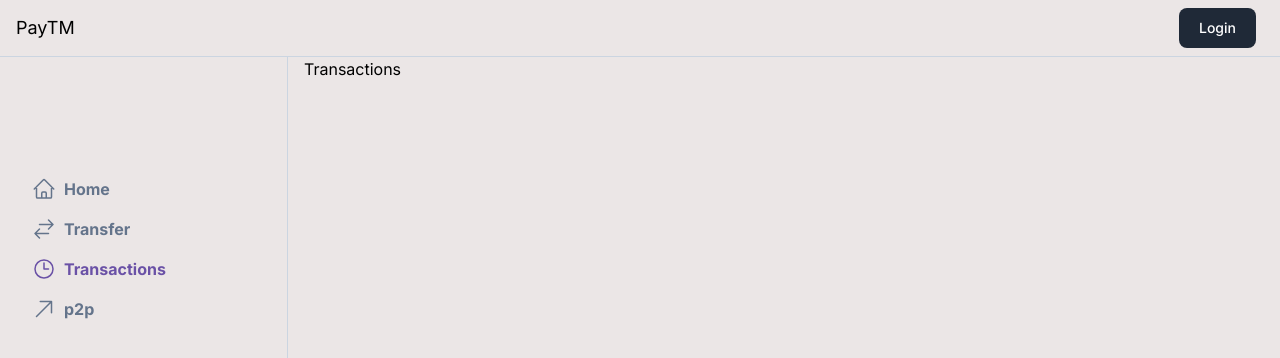
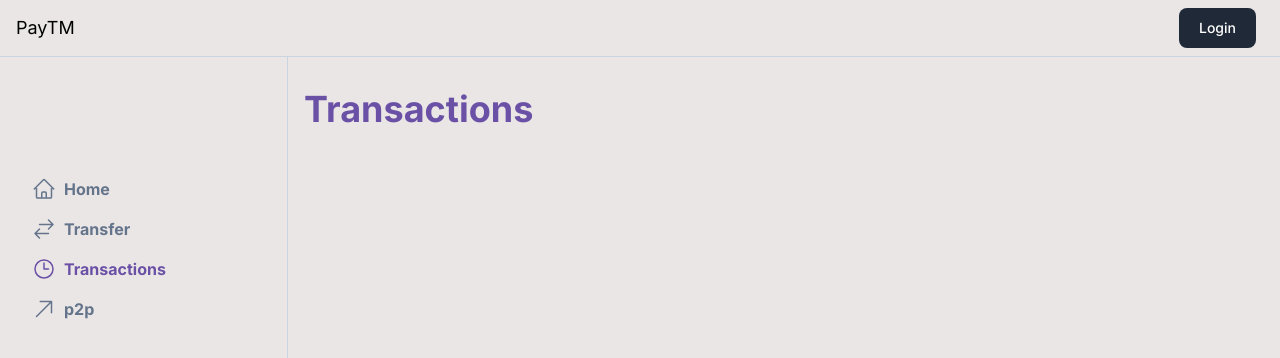
Before and after one commit to sagardxd/paytm-clone, a Next.js app in the folder apps/user-app/: page /transactions in a window 1280 px wide. Shown: the top 358 px of the page. Built offline with nearby package versions, Linux system fonts and the light colour scheme; no server answers.

Commit message:
added dashboard names

```diff
--- a/apps/user-app/app/(dashboard)/dashboard/page.tsx
+++ b/apps/user-app/app/(dashboard)/dashboard/page.tsx
@@ -1,6 +1,6 @@
 
 export default function() {
     return <div>
-        Dashboard
+      <div className="text-4xl text-[#6a51a6] pt-8  font-bold">Dashboard</div>
     </div>
 }
--- a/apps/user-app/app/(dashboard)/transactions/page.tsx
+++ b/apps/user-app/app/(dashboard)/transactions/page.tsx
@@ -1,6 +1,6 @@
 
-export default function() {
+export default function () {
     return <div>
-        Transactions
+        <div className="text-4xl text-[#6a51a6] pt-8  font-bold">Transactions</div>
     </div>
 }
--- a/apps/user-app/app/lib/actions/p2pTransfer.ts
+++ b/apps/user-app/app/lib/actions/p2pTransfer.ts
@@ -36,7 +36,7 @@
             where: { userId: Number(from) }
         })
 
-        //checking if from exsists and have balance in their account
+        //checking if from exsists and have balance in their account to update it
         if (!fromBalance || fromBalance.amount < amount) {
             throw new Error("Insufficient Balance");
         }
```
